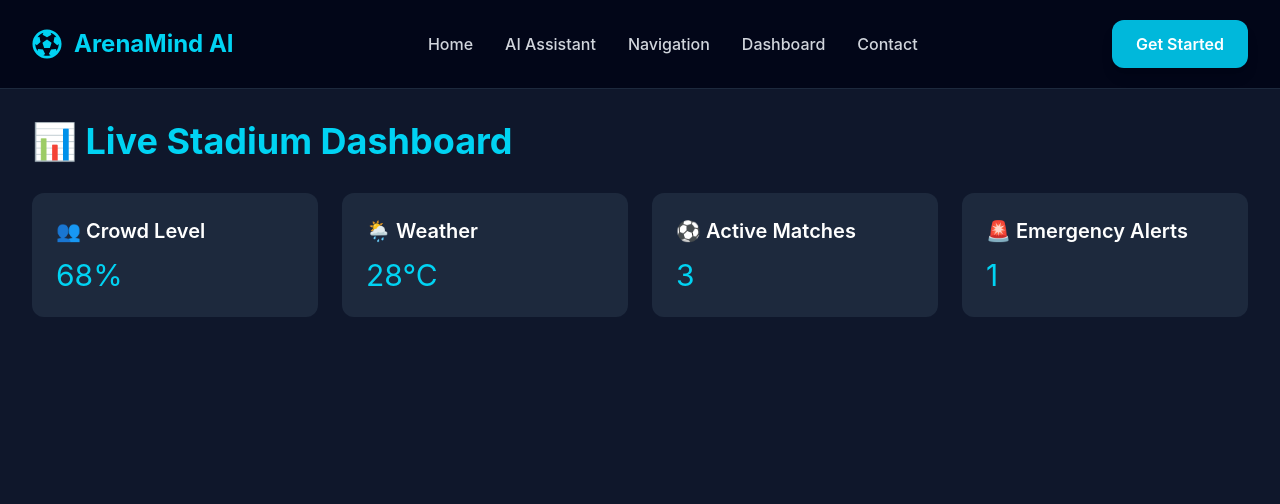
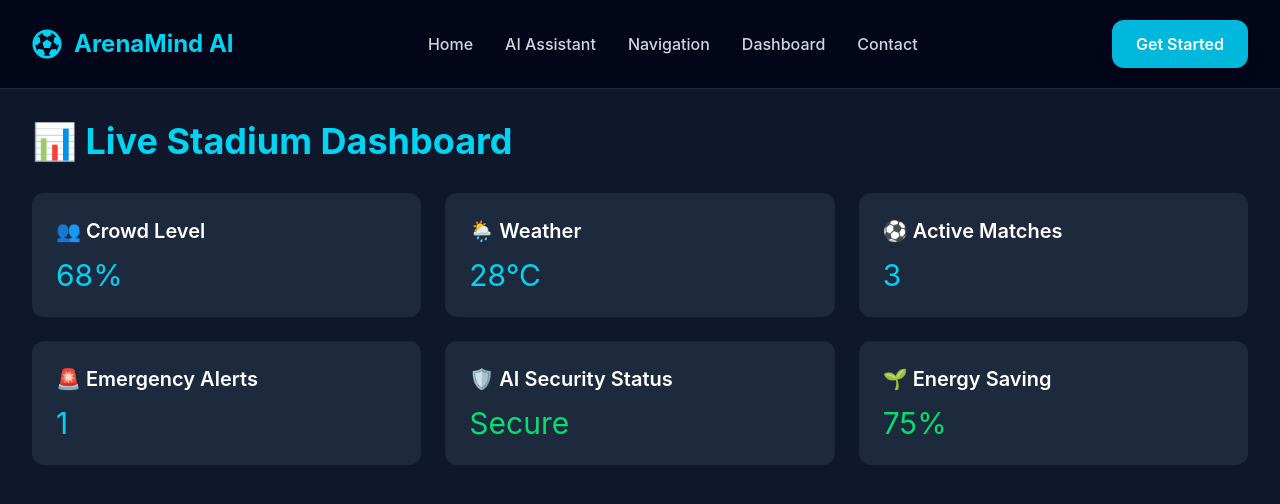
Before and after one commit to Darsh7023/ArenaMind-AI, a React (Vite) app: page /dashboard in a window 1280 px wide. Shown: the top 504 px of the page. Built offline with nearby package versions, Linux system fonts and the light colour scheme.

Commit message:
Updated dashboard file

```diff
--- a/src/pages/Dashboard/Dashboard.jsx
+++ b/src/pages/Dashboard/Dashboard.jsx
@@ -10,7 +10,7 @@ function Dashboard() {
           📊 Live Stadium Dashboard
         </h1>
 
-        <div className="grid md:grid-cols-2 lg:grid-cols-4 gap-6">
+       <div className="grid md:grid-cols-2 lg:grid-cols-3 gap-6">
 
           <div className="bg-slate-800 p-6 rounded-xl">
             <h2 className="text-xl font-semibold">👥 Crowd Level</h2>
@@ -32,6 +32,16 @@ function Dashboard() {
             <p className="text-3xl mt-3 text-cyan-400">1</p>
           </div>
 
+          <div className="bg-slate-800 p-6 rounded-xl">
+  <h2 className="text-xl font-semibold">🛡️ AI Security Status</h2>
+  <p className="text-3xl mt-3 text-green-400">Secure</p>
+</div>
+
+<div className="bg-slate-800 p-6 rounded-xl">
+  <h2 className="text-xl font-semibold">🌱 Energy Saving</h2>
+  <p className="text-3xl mt-3 text-green-400">75%</p>
+</div>
+
         </div>
       </div>
     </>
```
